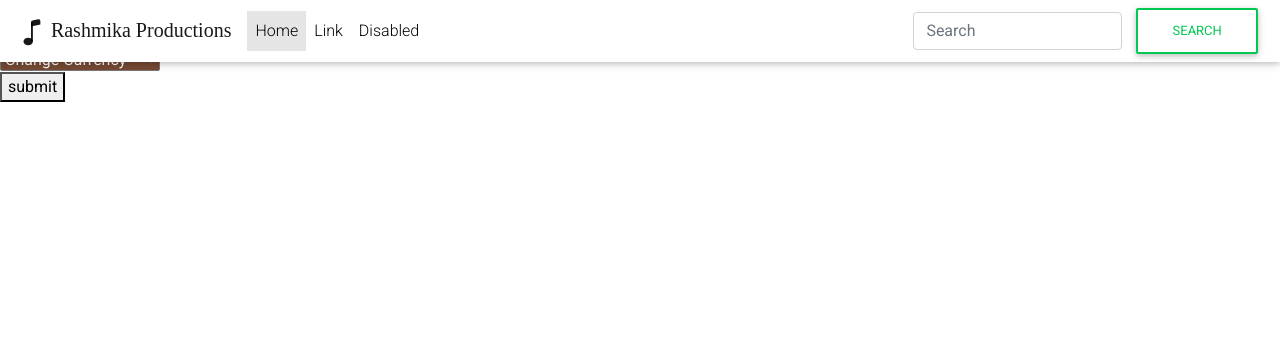
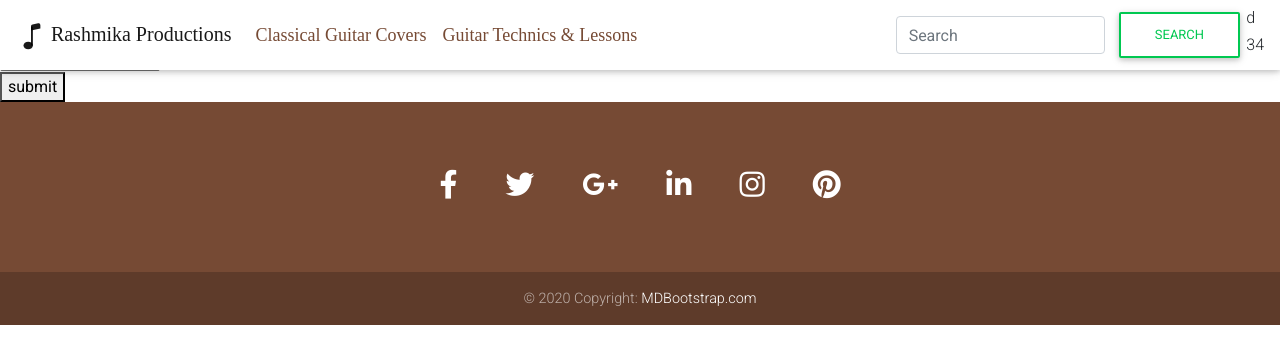
Before and after one commit to BamunugeDR99/Music_Lessons_cover_sheet_app_for_Kaushal_production, a React (Create React App) app in the folder frontend/: page /h in a window 1280 px wide. Shown: the top 364 px of the page. Built offline with nearby package versions, Linux system fonts and the light colour scheme.

Commit message:
UI test 1

```diff
--- a/frontend/src/App.js
+++ b/frontend/src/App.js
@@ -14,6 +14,7 @@ import MainCategoriesDataTable from "./components/adminRole/MainCategoriesDataTa
 import ViewStudentDetails from "./components/testingComponents/ViewStudentdetails";
 import CurrencyExchange from "./components/customerRole/CurrencyExchange";
 import CustomerHeader from "./components/customerRole/CustomerHeader";
+import CustomerFooter from "./components/customerRole/CustomerFooter";
 function App() {
   return (
     <BrowserRouter>
@@ -32,6 +33,7 @@ function App() {
         <Route path = "/h" element = {<CurrencyExchange/>}/>
 
       </Routes>
+      <CustomerFooter/>
     </BrowserRouter>
 
     //Commit1
--- /dev/null
+++ b/frontend/src/components/customerRole/CustomerFooter.js
@@ -0,0 +1,49 @@
+import React, { useState, radix } from "react";
+import axios from "axios";
+
+export default function CustomerFooter(props) {
+
+
+
+  return <div>
+<footer class="page-footer font-small  darken-3" style = {{backgroundColor: "#764A34"}}>
+
+  <div class="container">
+
+    <div class="row">
+
+      <div class="col-md-12 py-5">
+        <div class="mb-5 flex-center">
+
+          <a class="fb-ic">
+            <i class="fab fa-facebook-f fa-lg white-text mr-md-5 mr-3 fa-2x"> </i>
+          </a>
+          <a class="tw-ic">
+            <i class="fab fa-twitter fa-lg white-text mr-md-5 mr-3 fa-2x"> </i>
+          </a>
+          <a class="gplus-ic">
+            <i class="fab fa-google-plus-g fa-lg white-text mr-md-5 mr-3 fa-2x"> </i>
+          </a>
+          <a class="li-ic">
+            <i class="fab fa-linkedin-in fa-lg white-text mr-md-5 mr-3 fa-2x"> </i>
+          </a>
+          <a class="ins-ic">
+            <i class="fab fa-instagram fa-lg white-text mr-md-5 mr-3 fa-2x"> </i>
+          </a>
+          <a class="pin-ic">
+            <i class="fab fa-pinterest fa-lg white-text fa-2x"> </i>
+          </a>
+        </div>
+      </div>
+
+    </div>
+
+  </div>
+
+  <div class="footer-copyright text-center py-3">© 2020 Copyright:
+    <a href="https://mdbootstrap.com/"> MDBootstrap.com</a>
+  </div>
+
+</footer>
+  </div>;
+}
--- a/frontend/src/components/customerRole/CustomerHeader.js
+++ b/frontend/src/components/customerRole/CustomerHeader.js
@@ -20,9 +20,9 @@ export default function CustomerHeader(props) {
         >
           <svg
             xmlns="http://www.w3.org/2000/svg"
-            width="16"
-            height="16"
-            fill="currentColor"
+            width="40"
+            height="40"
+            fill="#764A34"
             class="bi bi-list"
             viewBox="0 0 16 16"
           >
@@ -46,31 +46,42 @@ export default function CustomerHeader(props) {
             <path d="M8 2.82a1 1 0 0 1 .804-.98l3-.6A1 1 0 0 1 13 2.22V4L8 5V2.82z" />
           </svg>
           <span> </span>
-          <font style={{ fontFamily: "Old Standard TT" }}>
+          <font style={{ fontFamily: "Old Standard TT", fontSize: "20px" }}>
             Rashmika Productions
           </font>
         </a>
 
         <div class="collapse navbar-collapse" id="navbarTogglerDemo03">
           <ul class="navbar-nav mr-auto mt-2 mt-lg-0">
-            <li class="nav-item active">
+            {/* <li class="nav-item active">
               <a class="nav-link" href="#">
                 Home <span class="sr-only">(current)</span>
               </a>
-            </li>
+            </li> */}
             <li class="nav-item">
               <a class="nav-link" href="#">
-                Link
+                <font
+                  style={{
+                    fontFamily: "Abel",
+                    fontSize: "18px",
+                    color: "#764A34",
+                  }}
+                >
+                  Classical Guitar Covers{" "}
+                </font>
               </a>
             </li>
             <li class="nav-item">
-              <a
-                class="nav-link disabled"
-                href="#"
-                tabindex="-1"
-                aria-disabled="true"
-              >
-                Disabled
+              <a class="nav-link" href="#" tabindex="-1" aria-disabled="true">
+                <font
+                  style={{
+                    fontFamily: "Abel",
+                    fontSize: "18px",
+                    color: "#764A34",
+                  }}
+                >
+                  Guitar Technics & Lessons
+                </font>
               </a>
             </li>
           </ul>
@@ -85,6 +96,10 @@ export default function CustomerHeader(props) {
               Search
             </button>
           </form>
+          <div>
+            <h6>d</h6>
+            <h6>34</h6>
+          </div>
         </div>
       </nav>
     </div>
```
